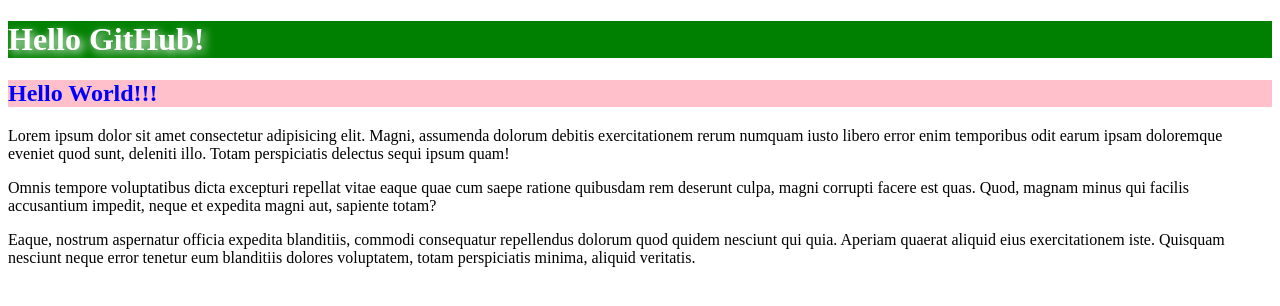
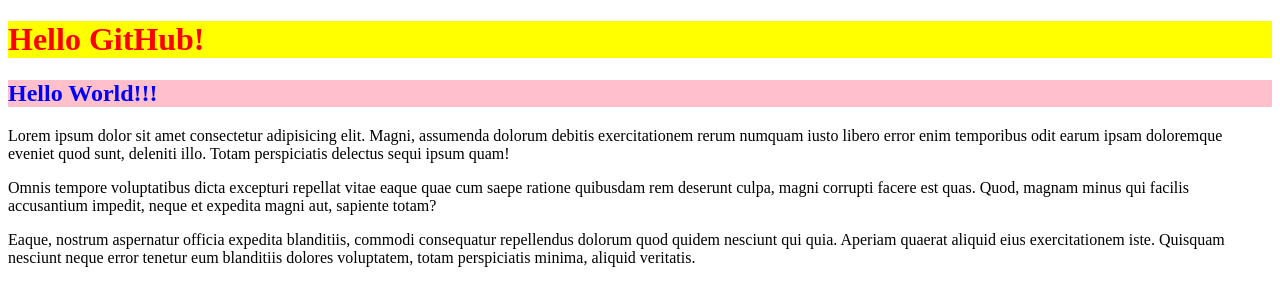
Before and after one commit to courses-demo-account/first-repo, a plain HTML site: page index.html in a window 1280 px wide. Drawn offline with Linux system fonts and the light colour scheme.

Commit message:
Revert "fix styles"
This reverts commit 41f884b5eb5a1fafcf4ced60dbef80bb36481add.

```diff
--- a/assets/css/style.css
+++ b/assets/css/style.css
@@ -1,8 +1,7 @@
 
     h1 {
-        color: white;
-        background: green;
-        text-shadow: 3px 3px 10px white;
+        color: red;
+        background: yellow;
     }
 
     h2 {
```
